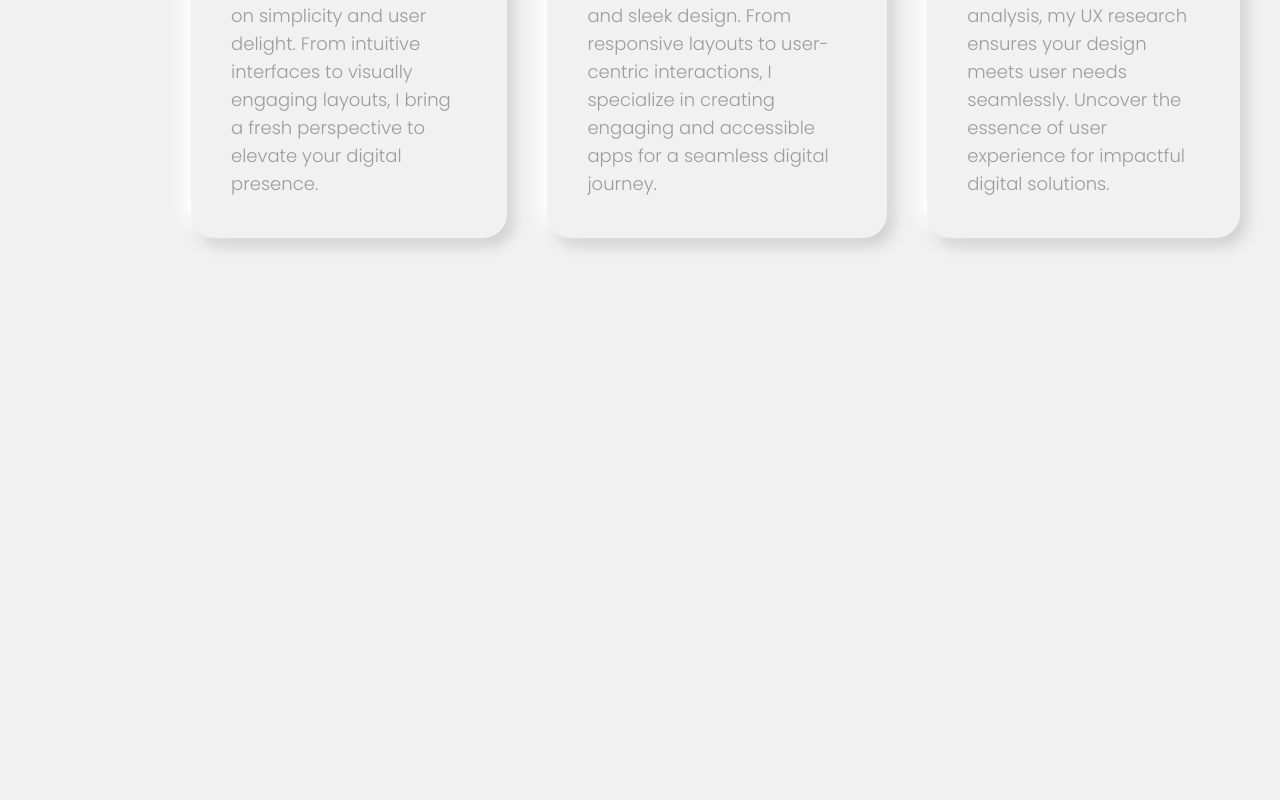
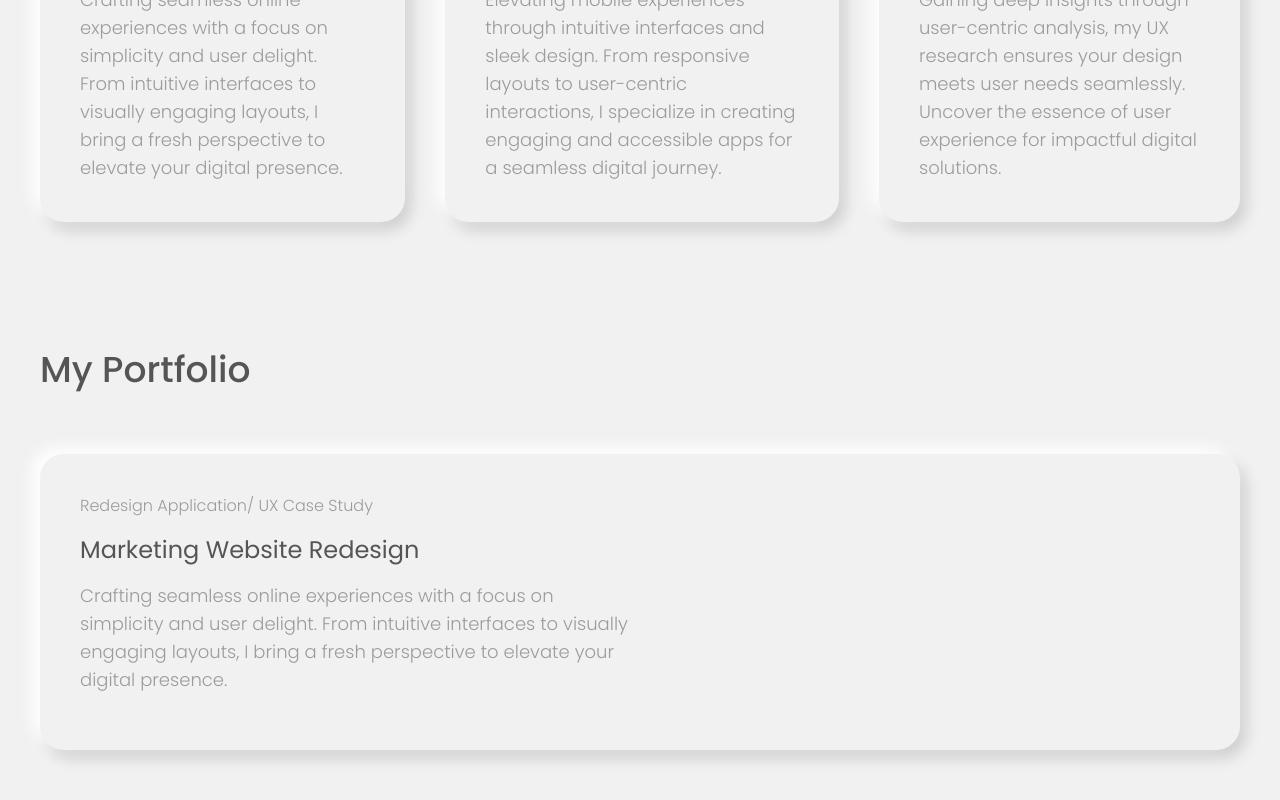
Before and after one commit to maliknajeeb113/Designer-Portfolio, a React (Vite) app: page / in a window 1280 px wide. Shown: the part 1394-2194 px from the top of the page. Before the commit the page ends 1760 px from the top, so only its background shows below. Built offline with nearby package versions, Linux system fonts and the light colour scheme.

Commit message:
add: project section

```diff
--- a/src/components/Body.jsx
+++ b/src/components/Body.jsx
@@ -112,7 +112,7 @@ const Body = () => {
       {/* about section end */}
 
       {/* my Services */}
-      <div className="container flex flex-col lg:flex-row my-32">
+      <div className="container flex flex-col my-16">
         <h1 className="text-4xl font-medium pb-16">My Services</h1>
 
         <div className="flex flex-col lg:flex-row gap-10" id="cards">
@@ -146,6 +146,33 @@ const Body = () => {
         </div>
       </div>
       {/* my services end */}
+
+
+      {/* projects start*/}
+      <div className="container flex flex-col my-16">
+        <h1 className="text-4xl font-medium pb-16">My Portfolio</h1>
+
+        <div className="flex flex-col gap-10" id="cards">
+          <div className="shadow-neu flex flex-col gap-4 p-10 rounded-3xl justify-between">
+            <div id="project-description" className="flex flex-col gap-4 md:w-1/2">
+            <div className="text-[rgb(156,156,156)] font-thin">Redesign Application/ UX Case Study</div>
+            <div className="text-2xl">Marketing Website Redesign</div>
+            <div className="text-[rgb(156,156,156)]  md:text-lg font-thin">
+              Crafting seamless online experiences with a focus on simplicity
+              and user delight. From intuitive interfaces to visually engaging
+              layouts, I bring a fresh perspective to elevate your digital
+              presence.
+            </div>
+            <div>
+
+            </div>
+            </div>
+
+          </div>
+
+        </div>
+      </div>
+      {/* projects end */}
     </main>
   );
 };
```
